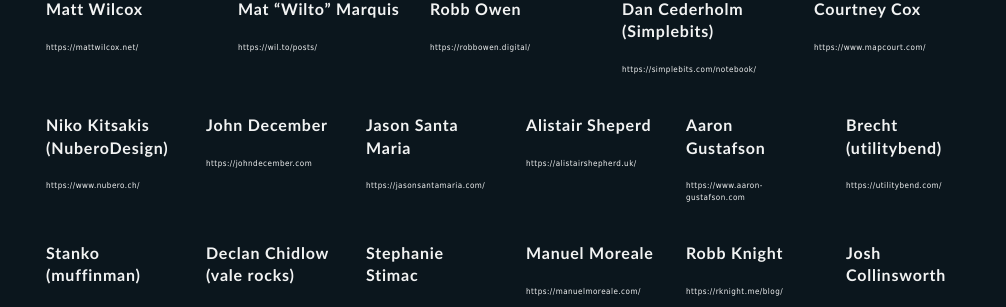
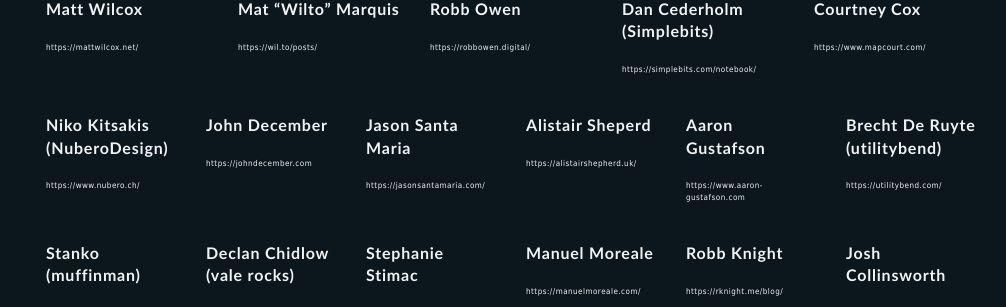
Before and after one commit to mpdagang/mpdagang.github.io, a Jekyll site: the page built from _pages/blogroll.html, in a window 1280 px wide and 900 px high, scrolled down 1517 px. Shown: the part 145-452 px from the top of the window, without its empty margins (129-1135 px from the left). Built offline with Jekyll 4.4.1, drawn with Linux system fonts in a browser that asks for light colours.

Commit message:
adjust webmasters ref.

```diff
--- a/_data/webmasters.yaml
+++ b/_data/webmasters.yaml
@@ -238,13 +238,13 @@
 - name: Aaron Gustafson
   site: https://www.aaron-gustafson.com
 
-- name: Brecht (utilitybend)
+- name: Brecht De Ruyte (utilitybend)
   site: https://utilitybend.com/
 
 - name: Stanko (muffinman)
   site: https://muffinman.io/
 
-- name: Declan Chidlow  (vale rocks)
+- name: Declan Chidlow (vale rocks)
   site: https://vale.rocks/
 
 - name: Stephanie Stimac
```
